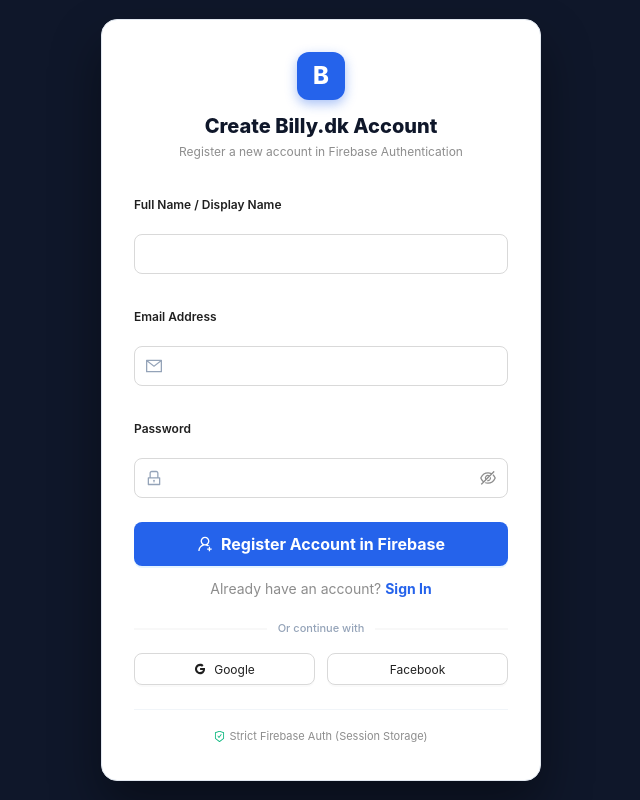
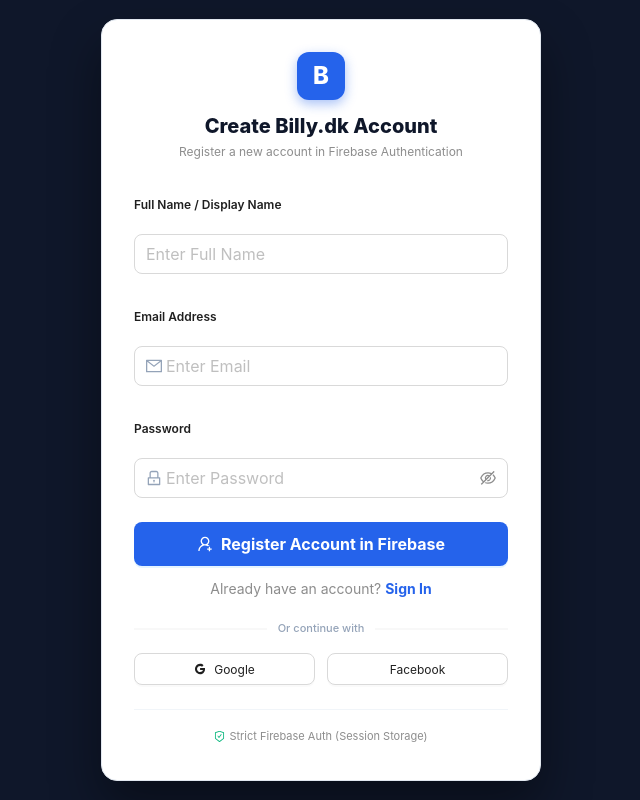
Before and after one commit to Talalilyas1208/billing-project-using-models, a React (Vite) app: page /login in a window 1280 px wide. Both pictures are taken after a click on the link "Register / Sign Up". Shown: the whole page, without its empty margins (319-959 px from the left). Built offline with nearby package versions, Linux system fonts and the light colour scheme; no server answers.

Commit message:
style: set 'Enter Email' and 'Enter Password' placeholder text on login inputs

```diff
--- a/src/pages/LoginPage.jsx
+++ b/src/pages/LoginPage.jsx
@@ -216,7 +216,7 @@
               label={<Text style={{ fontSize: 12, fontWeight: 600 }}>Full Name / Display Name</Text>}
               rules={[{ required: true, message: 'Please enter your name' }]}
             >
-              <Input />
+              <Input placeholder="Enter Full Name" />
             </Form.Item>
           )}
 
@@ -228,7 +228,7 @@
               { type: 'email', message: 'Please enter a valid email address' },
             ]}
           >
-            <Input prefix={<MailOutlined style={{ color: '#94a3b8' }} />} />
+            <Input prefix={<MailOutlined style={{ color: '#94a3b8' }} />} placeholder="Enter Email" />
           </Form.Item>
 
           <Form.Item
@@ -239,7 +239,7 @@
               { min: 6, message: 'Password must be at least 6 characters' },
             ]}
           >
-            <Input.Password prefix={<LockOutlined style={{ color: '#94a3b8' }} />} />
+            <Input.Password prefix={<LockOutlined style={{ color: '#94a3b8' }} />} placeholder="Enter Password" />
           </Form.Item>
 
           <Form.Item style={{ marginBottom: 12 }}>
```
